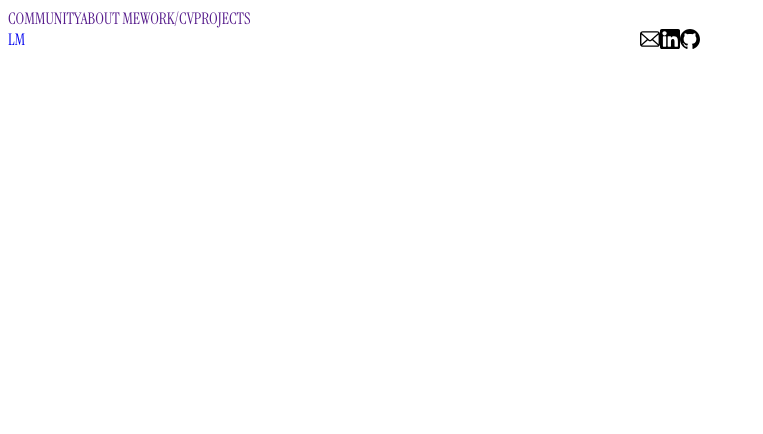
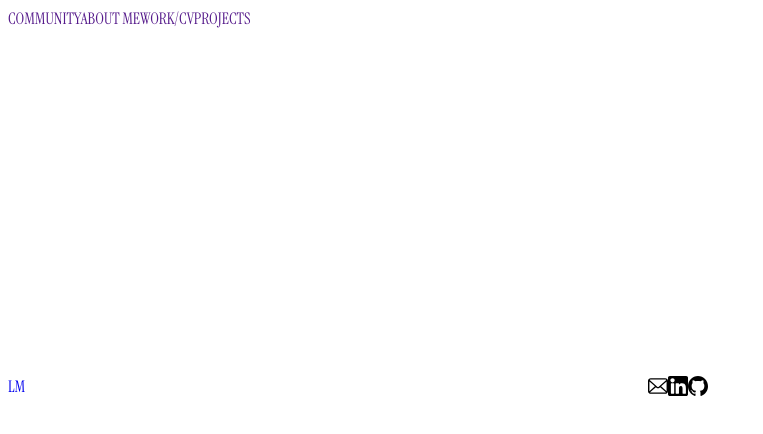
Before and after one commit to Logan-Mui/Web-Portfolio, a React (Vite) app: page / in a window 1280 px wide. Shown: the top 434 px of the page, without its empty margins (0-763 px from the left). Built offline with nearby package versions, Linux system fonts and the light colour scheme.

Commit message:
using vh instead of %

```diff
--- a/src/styles/styles.css
+++ b/src/styles/styles.css
@@ -11,6 +11,9 @@
 
 
 .Page {
-  height:100%;
-  width:100%;
+  height:100vh;
+  width:100vw;
+  flex:1;
+  display: flex;
+  flex-direction: column;
 }
```
